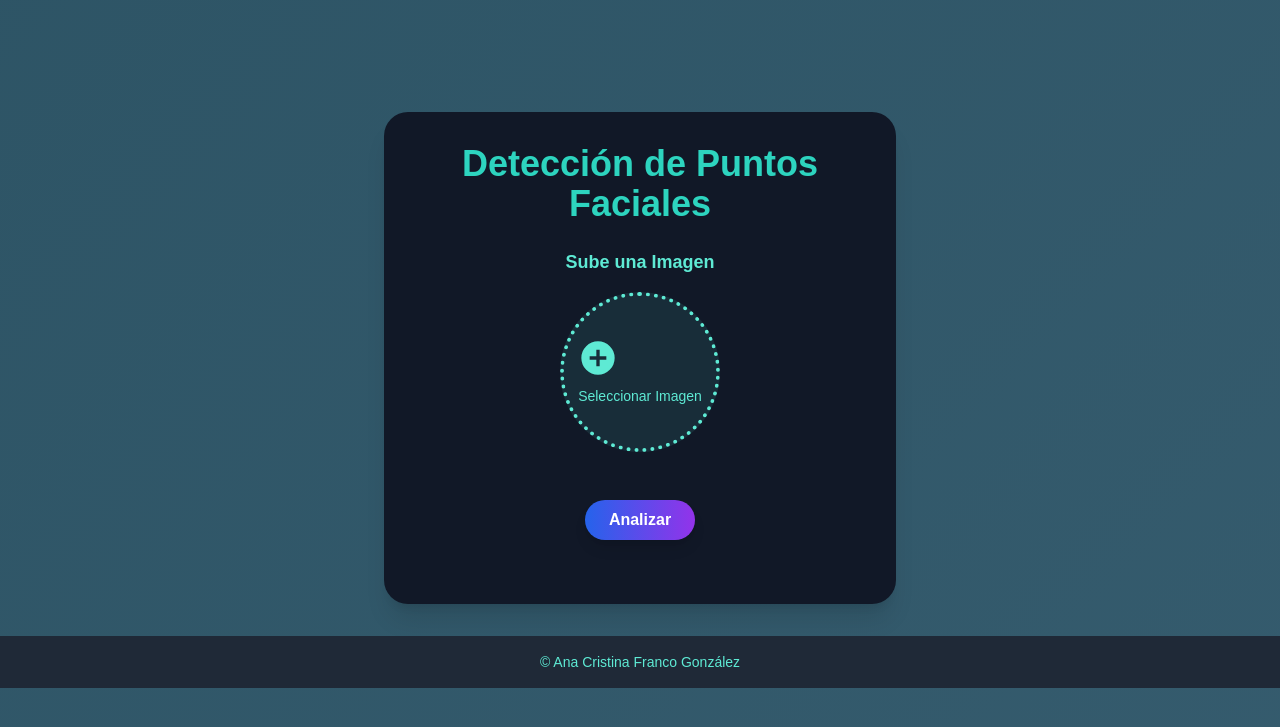
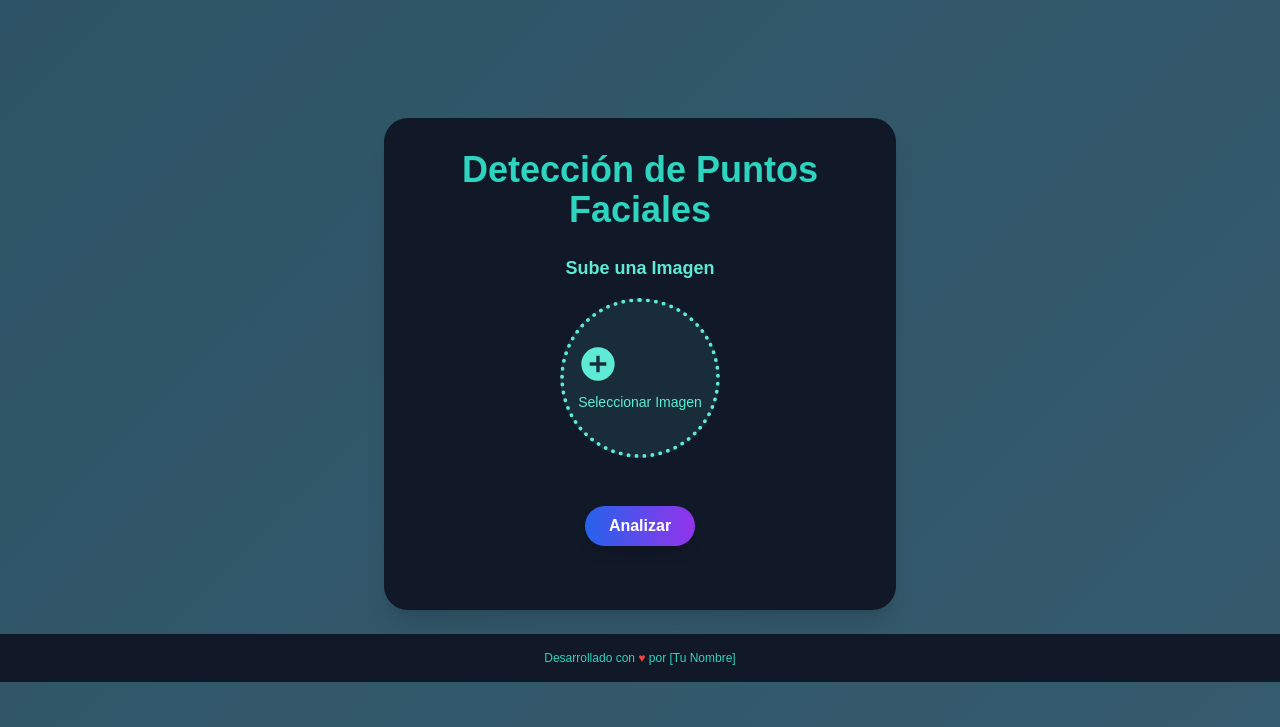
Before and after one commit to ANAFRAN82/anafrancoemociones, a Flask app: page / in a window 1280 px wide. Shown: the top 727 px of the page. Run offline with Flask 2, Linux system fonts and the light colour scheme; some libraries are stand-ins or nearby versions.

Commit message:
Update index.html

```diff
--- a/emotion/templates/index.html
+++ b/emotion/templates/index.html
@@ -36,7 +36,7 @@
 </head>
 <body class="flex flex-col items-center justify-center min-h-screen">
 
-    <div class="container max-w-lg w-full p-8 bg-gray-900 rounded-3xl shadow-xl text-center mb-8">
+    <div class="container max-w-lg w-full p-8 bg-gray-900 rounded-3xl shadow-xl text-center">
         <h1 class="text-4xl font-bold mb-6 text-teal-400">Detección de Puntos Faciales</h1>
 
         <section class="mb-8">
@@ -69,7 +69,7 @@
 
         {% if images %}
         <section class="mt-10">
-            <h2 class="text-xl font-semibold mb-3 text-teal-200">Imágenes Anteriores</h2>
+            <h2 class="text-xl font-semibold mb-3 text-teal-200">Imágenes anteriores</h2>
             <div class="grid grid-cols-3 gap-4">
                 {% for image in images %}
                 <div class="relative group">
@@ -81,8 +81,8 @@
         {% endif %}
     </div>
 
-    <footer class="w-full bg-gray-800 text-teal-300 py-4 text-center">
-        <p class="text-sm">&copy; Ana Cristina Franco González</p>
+    <footer class="w-full py-4 bg-gray-900 text-teal-400 text-center mt-6">
+        <p class="text-xs">Desarrollado con <span class="text-red-500">&hearts;</span> por [Tu Nombre]</p>
     </footer>
 
     <script>
@@ -123,7 +123,6 @@
                 });
             });
         });
-
         function analyzeExisting(filename) {
             showLoading();
             const formData = new FormData();
```
